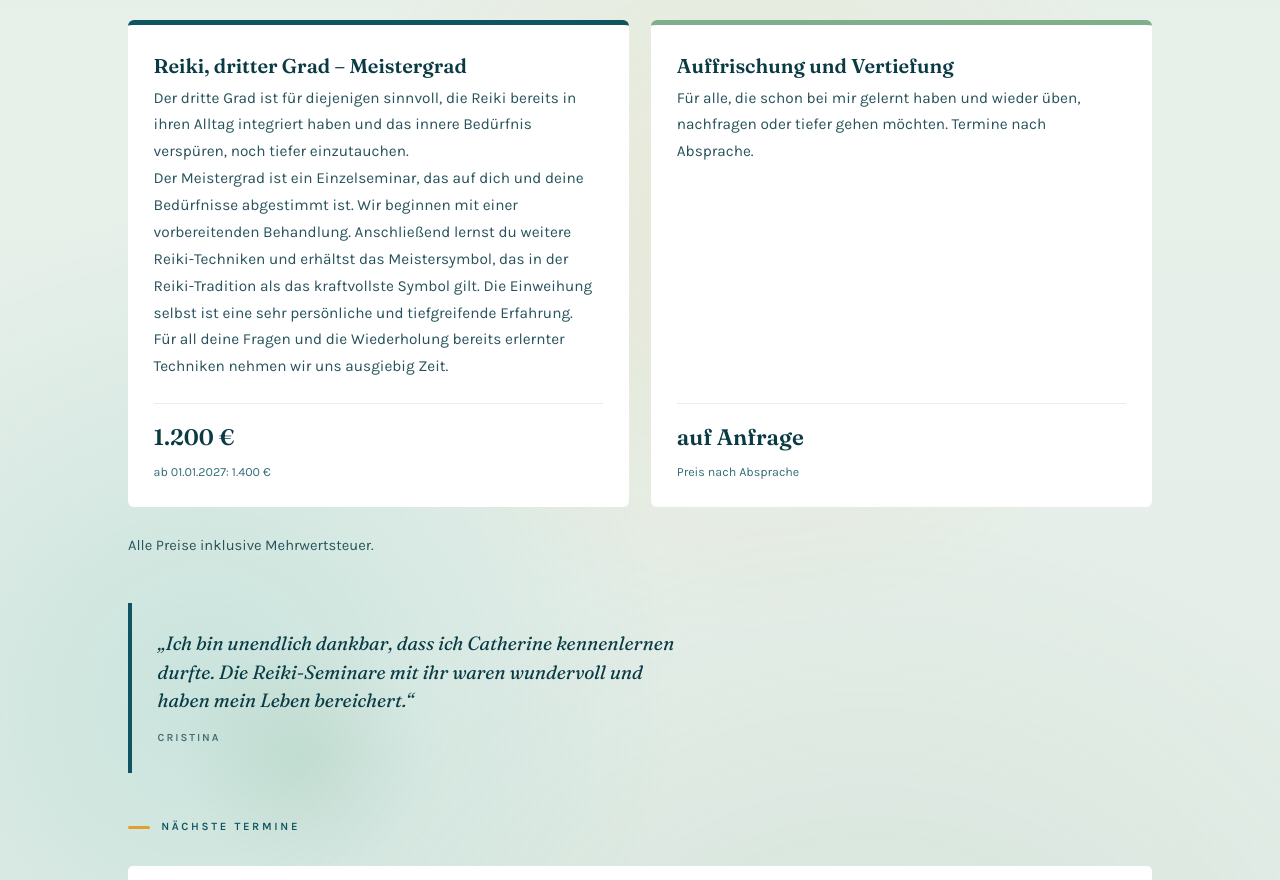
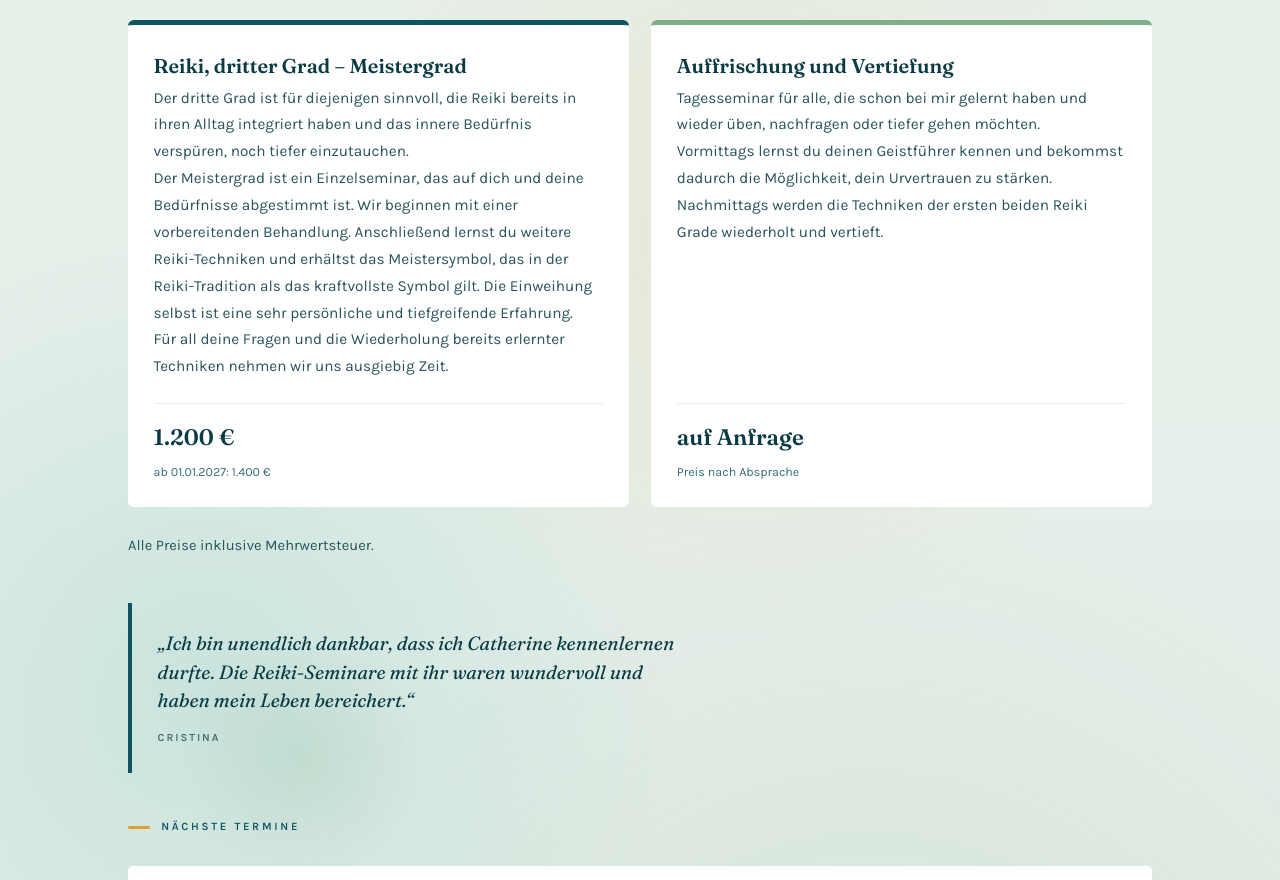
Before and after one commit to catherine1967/website, a plain HTML site: page index.html in a window 1280 px wide. Shown: the part 10416-11296 px from the top of the page. Drawn offline with Linux system fonts and the light colour scheme.

Commit message:
Update Auffrischung und Vertiefung description
Co-Authored-By: Claude Opus 5.5 <noreply@anthropic.com>

```diff
--- a/index.html
+++ b/index.html
@@ -1225,7 +1225,9 @@ section#newsletter .brief{
       <article class="karte karte-intensiv">
         <h3>Auffrischung und Vertiefung</h3>
         <p>
-          Für alle, die schon bei mir gelernt haben und wieder üben, nachfragen oder tiefer gehen möchten. Termine nach Absprache.
+          Tagesseminar für alle, die schon bei mir gelernt haben und wieder üben, nachfragen oder tiefer gehen möchten.<br>
+          Vormittags lernst du deinen Geistführer kennen und bekommst dadurch die Möglichkeit, dein Urvertrauen zu stärken.<br>
+          Nachmittags werden die Techniken der ersten beiden Reiki Grade wiederholt und vertieft.
         </p>
         <div class="preis">auf Anfrage<small>Preis nach Absprache</small></div>
       </article>
```
